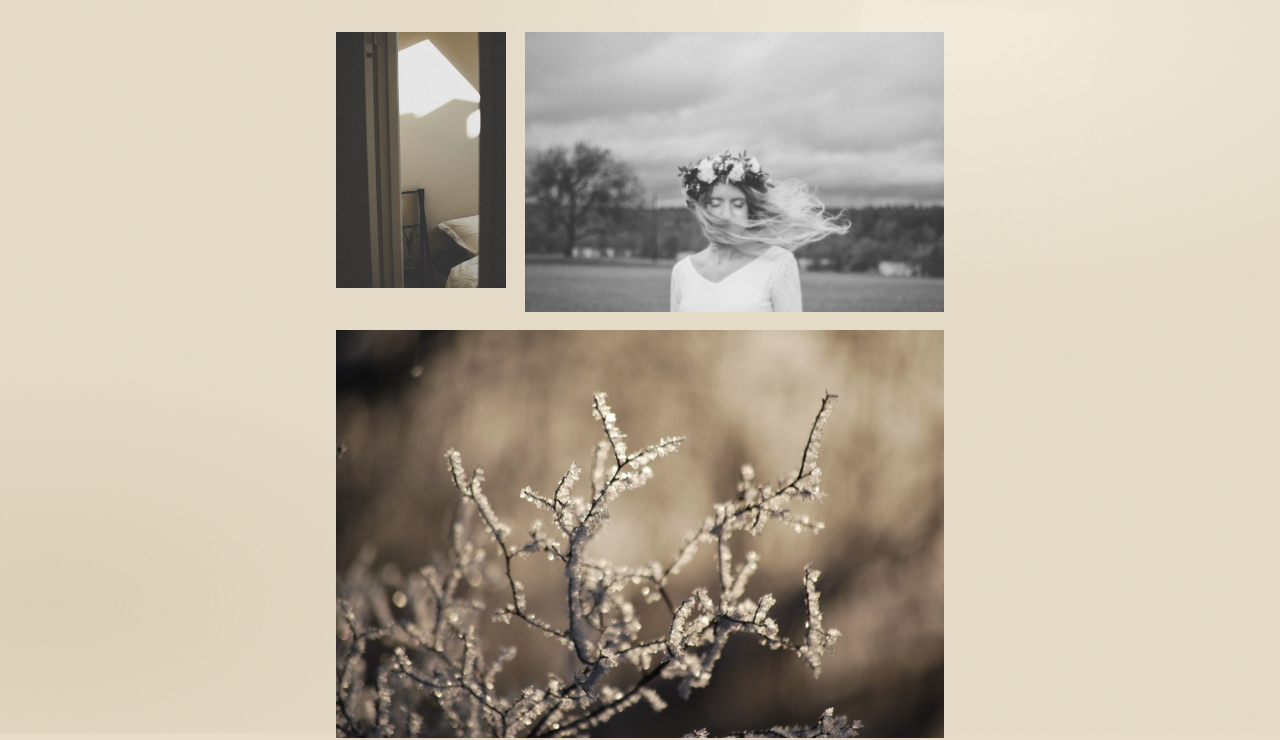
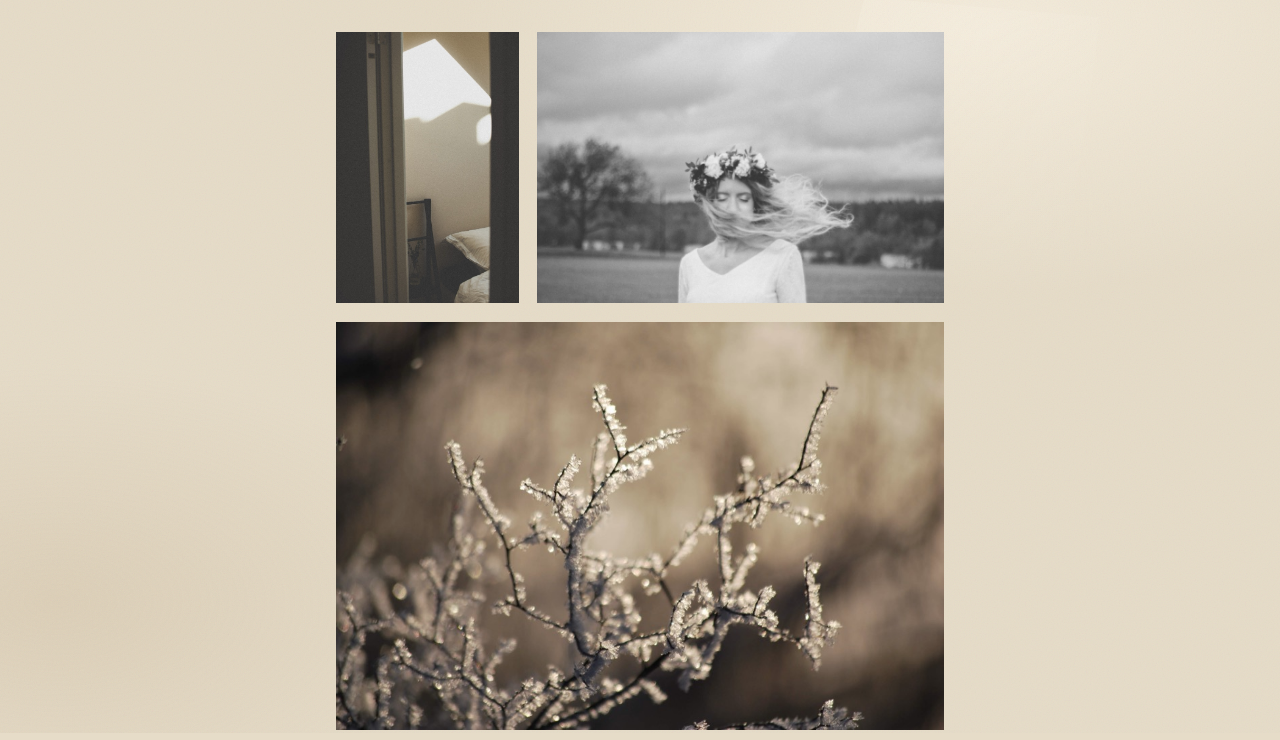
Before and after one commit to louisreid/ofclay, a website: page index.html in a window 1280 px wide. Shown: the part 67-807 px from the top of the page. Drawn offline with nearby package versions, Linux system fonts and the light colour scheme.

Commit message:
Crop portrait thumbnail to match B/W landscape height.
Lightbox still opens the full-ratio original.

Co-authored-by: Cursor <cursoragent@cursor.com>

```diff
--- a/styles.css
+++ b/styles.css
@@ -112,8 +112,9 @@ body {
 }
 
 .portfolio__top {
-  display: flex;
-  align-items: flex-start;
+  display: grid;
+  grid-template-columns: 0.62fr 1.38fr;
+  align-items: stretch;
   gap: clamp(0.85rem, 1.8vw, 1.15rem);
 }
 
@@ -127,6 +128,7 @@ body {
   cursor: zoom-in;
   appearance: none;
   -webkit-appearance: none;
+  overflow: hidden;
 }
 
 .study:focus-visible {
@@ -146,14 +148,24 @@ body {
   filter: saturate(1) contrast(1);
 }
 
-.study--portrait {
-  flex: 0 0 28%;
-  width: 28%;
+/* B/W landscape sets the row height; portrait crops to match */
+.study--wide img {
+  width: 100%;
+  height: auto;
+  object-position: center 28%;
 }
 
-.study--wide {
-  flex: 1 1 auto;
-  min-width: 0;
+.study--portrait {
+  min-height: 100%;
+}
+
+.study--portrait img {
+  position: absolute;
+  inset: 0;
+  width: 100%;
+  height: 100%;
+  object-fit: cover;
+  object-position: 55% 40%;
 }
 
 .study--base {
```
